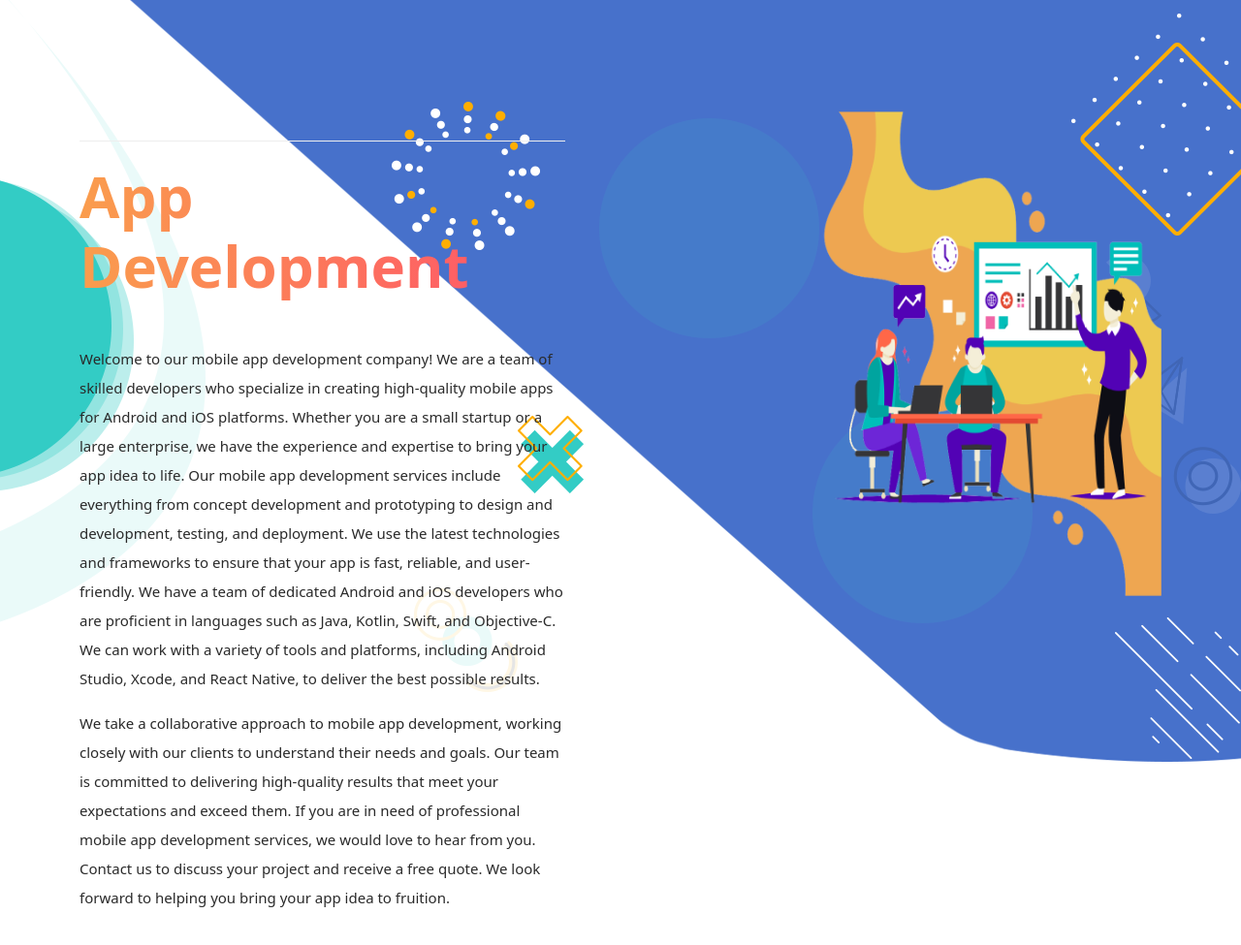
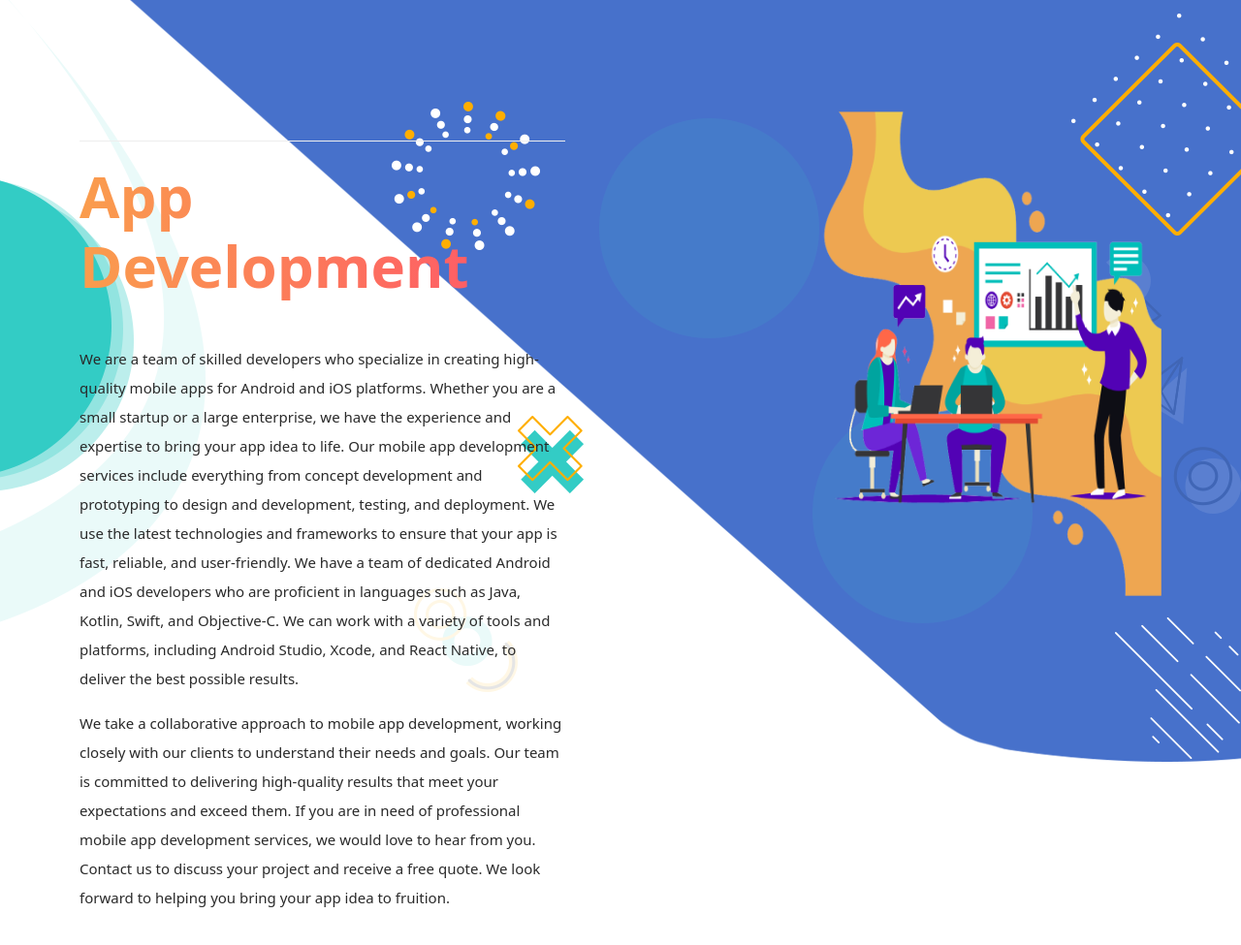
Before and after one commit to exuvera/exuvera, a website with bundled scripts: page appDev.html in a window 1280 px wide. Shown: the part 111-1086 px from the top of the page at 97% size. Built offline with nearby package versions, Linux system fonts and the light colour scheme.

Commit message:
Update appDev.html

```diff
--- a/appDev.html
+++ b/appDev.html
@@ -99,7 +99,7 @@ https://templatemo.com/tm-563-seo-dream
                   </div>
 
                   <div class="col-lg-12">
-                    <h5><p>Welcome to our mobile app development company!
+                    <h5><p>
 
                         We are a team of skilled developers who specialize in creating high-quality mobile apps for Android and iOS platforms. Whether you are a small startup or a large enterprise, we have the experience and expertise to bring your app idea to life.
 
```
